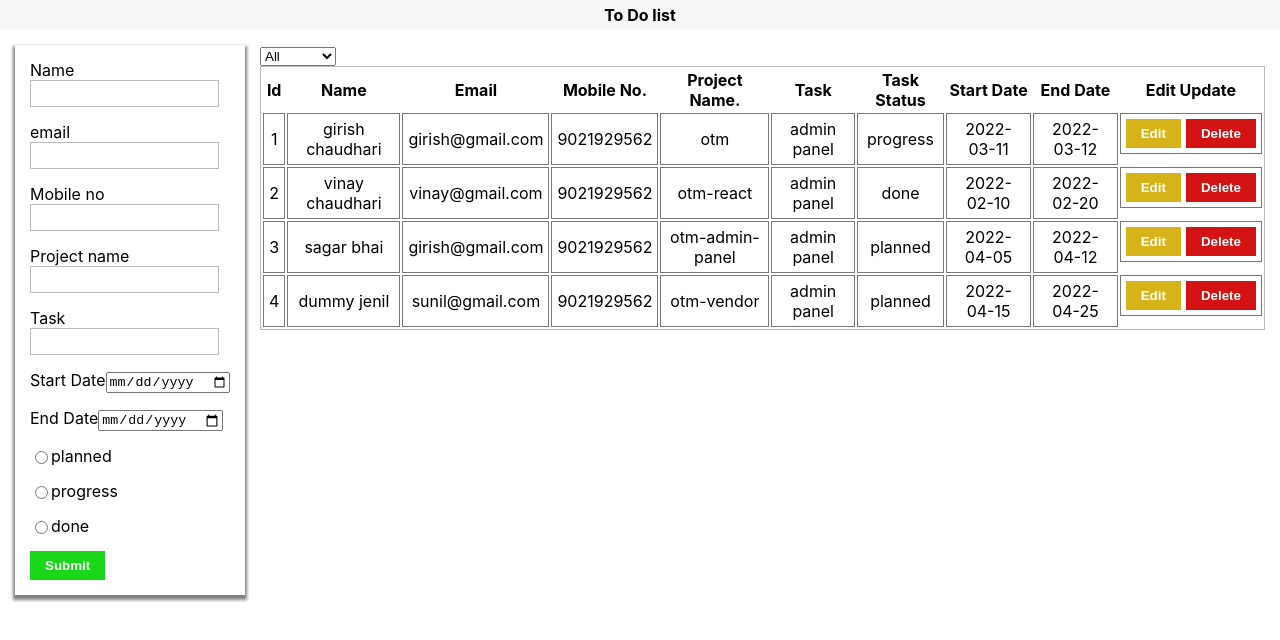
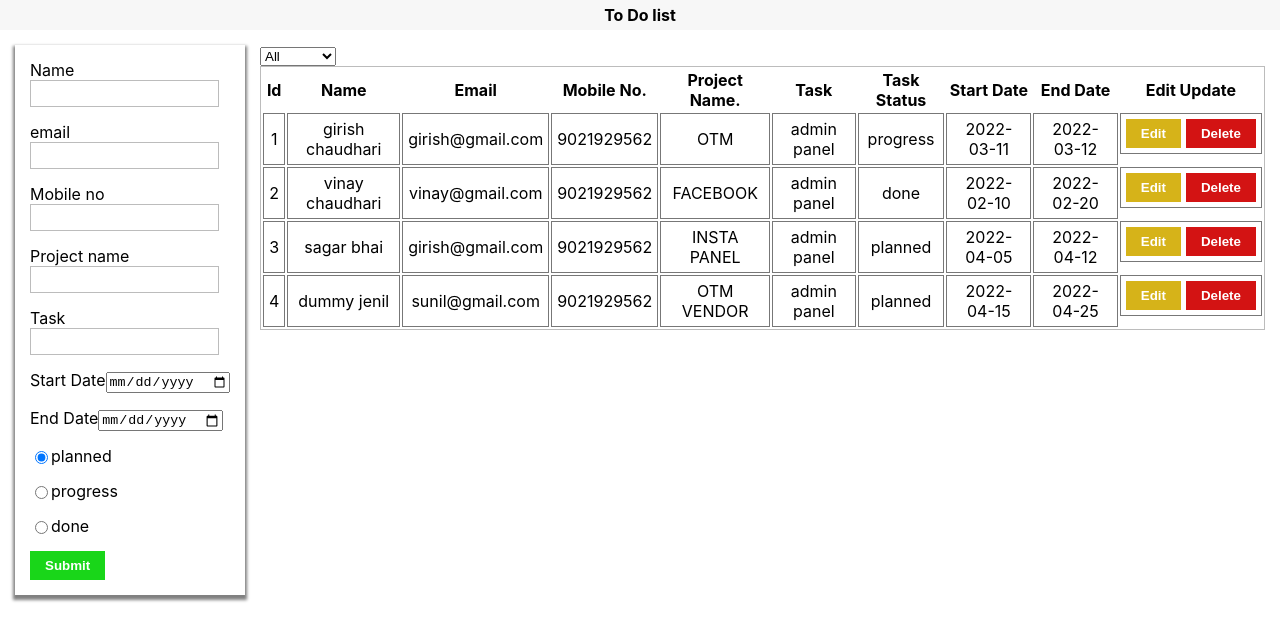
Before and after one commit to girish-chaudhari/crud_inter, a React (Create React App) app: page / in a window 1280 px wide. Shown: the top 640 px of the page. Built offline with nearby package versions, Linux system fonts and the light colour scheme.

Commit message:
DONE AND UPDATED

```diff
--- a/src/components/DataCrud.js
+++ b/src/components/DataCrud.js
@@ -57,7 +57,7 @@ const DataCrud = () => {
     );
   };
 
-  const handleFormSubmit = (values) => {
+  const handleFormSubmit = (values, { resetForm }) => {
     if (isUpdate) {
       //update thing coming
       console.log("isUpdating..calling......");
@@ -87,6 +87,16 @@ const DataCrud = () => {
 
       console.log("2", addValue);
       setDataList([...datalistDub, addValue]);
+      resetForm({
+        name: "",
+        email: "",
+        mobile: "",
+        project: "",
+        task: "",
+        status: "",
+        start_time: "",
+        end_time: "",
+      });
     }
 
     setIsUpdate(false);
@@ -224,6 +234,7 @@ const DataCrud = () => {
                             id="planned"
                             name="status"
                             value="planned"
+                            checked
                             // onChange={(e) => setStatus(e.target.value)}
                           />
                           <label htmlFor="planned">planned</label>
--- a/src/components/ValidationSchema.js
+++ b/src/components/ValidationSchema.js
@@ -1,37 +1,40 @@
-import * as Yup from 'yup';
+import * as Yup from "yup";
 
 export const ToDoUserSchema = Yup.object().shape({
   name: Yup.string()
-    .required('Name is required')
-    .matches(/^[aA-zZ\s]+$/, 'Only numbers are allowed for this field '),
+    .required("Name is required")
+    .matches(/^[aA-zZ\s]+$/, "Only numbers are allowed for this field "),
 
   email: Yup.string()
-    .required('Email is required')
+    .required("Email is required")
     .matches(
       /^[a-zA-Z0-9.!#$%&'*+\/=?^_`{|}~-]+@[a-zA-Z0-9](?:[a-zA-Z0-9-]{0,61}[a-zA-Z0-9])?(?:\.[a-zA-Z0-9](?:[a-zA-Z0-9-]{0,61}[a-zA-Z0-9])?)*$/,
-      'Invalid Email'
+      "Invalid Email"
     ),
 
   mobile: Yup.string()
-    .required('Mobile no is required')
-    .matches(/^[0-9]*$/, 'Only numbers are allowed for abn. ')
-    .min(10, 'the number must be 10 digit'),
+    .required("Mobile no is required")
+    .matches(/^[0-9]*$/, "Only numbers are allowed. ")
+    .min(10, "the number must be 10 digit"),
 
   project: Yup.string()
-    .required('Project Name is required')
-    .matches(/^[A-Z\s]+$/, 'Project Name should be in Alphabate'),
+    .required("Project Name is required")
+    .matches(/^[A-Z\s]+$/, "Project Name should be in Alphabate"),
 
   task: Yup.string()
-    .required('Task is required')
-    .min(3, 'minimum length must be 3')
-    .max(30, 'max length must be 30'),
+    .required("Task is required")
+    .min(3, "minimum length must be 3")
+    .max(30, "max length must be 30"),
 
   start_time: Yup.date()
-    .required('start date is required')
+    .required("start date is required")
     .default(() => new Date()),
 
   end_time: Yup.date()
-    .required('end date is required')
-    .when('start_time', (start_time, schema) => start_time && schema.min(start_time))
+    .required("end date is required")
+    .when(
+      "start_time",
+      (start_time, schema) => start_time && schema.min(start_time)
+    ),
   // status: Yup.boolean().required("status is required"),
 });
--- a/src/components/_data.js
+++ b/src/components/_data.js
@@ -4,7 +4,7 @@ let data = [
     name: "girish chaudhari",
     email: "girish@gmail.com",
     mobile: "9021929562",
-      project: "otm",
+    project: "OTM",
     task: "admin panel",
     status: "progress",
     start_time: "2022-03-11",
@@ -15,7 +15,7 @@ let data = [
     name: "vinay chaudhari",
     email: "vinay@gmail.com",
     mobile: "9021929562",
-      project: "otm-react",
+    project: "FACEBOOK",
     task: "admin panel",
     status: "done",
     start_time: "2022-02-10",
@@ -26,7 +26,7 @@ let data = [
     name: "sagar bhai",
     email: "girish@gmail.com",
     mobile: "9021929562",
-      project: "otm-admin-panel",
+    project: "INSTA PANEL",
     task: "admin panel",
     status: "planned",
     start_time: "2022-04-05",
@@ -37,7 +37,7 @@ let data = [
     name: "dummy jenil",
     email: "sunil@gmail.com",
     mobile: "9021929562",
-      project: "otm-vendor",
+    project: "OTM VENDOR",
     task: "admin panel",
     status: "planned",
     start_time: "2022-04-15",
@@ -45,6 +45,4 @@ let data = [
   },
 ];
 
-  export {
-    data
-  }
+export { data };
```
Lines whose indentation alone changed are shown as unchanged.
